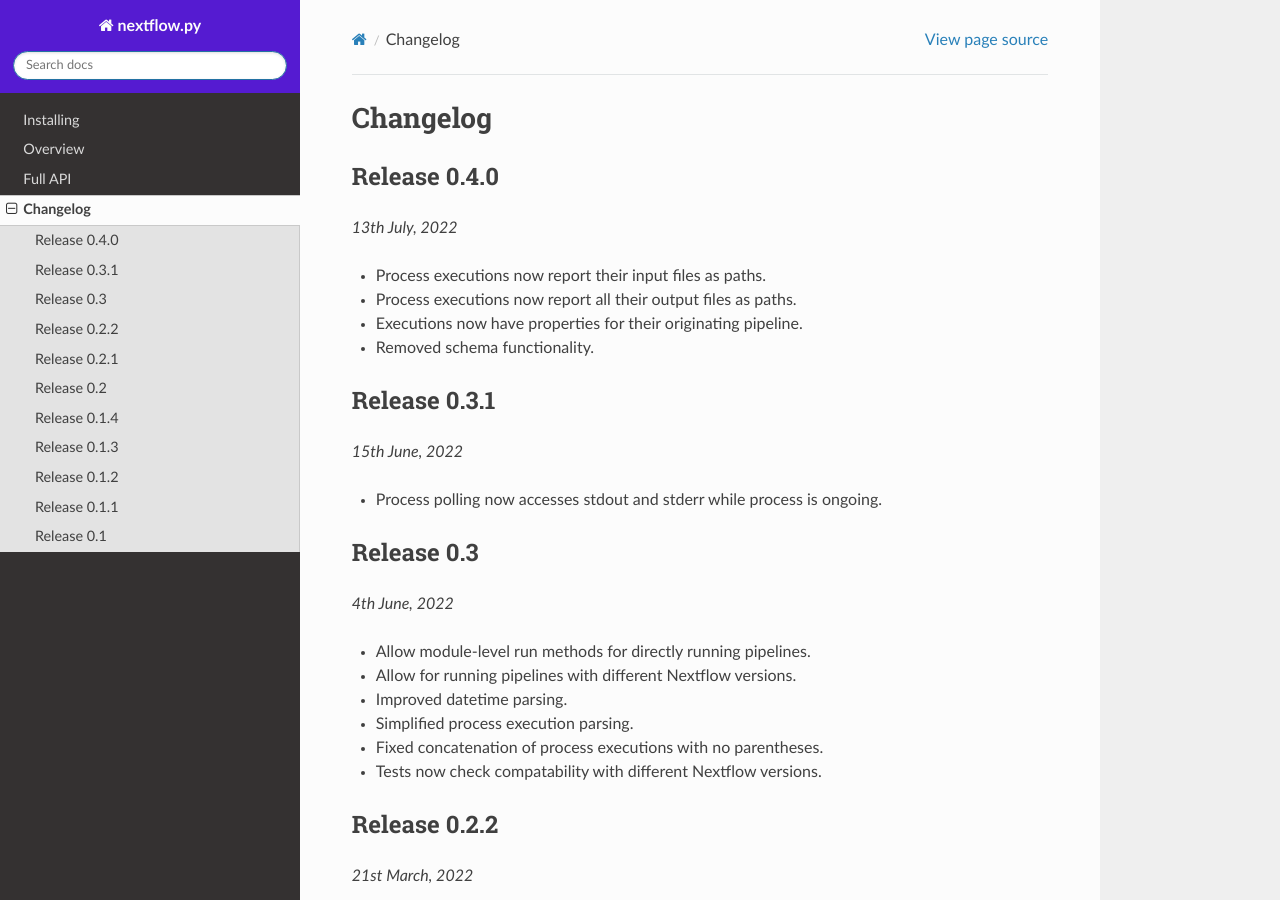
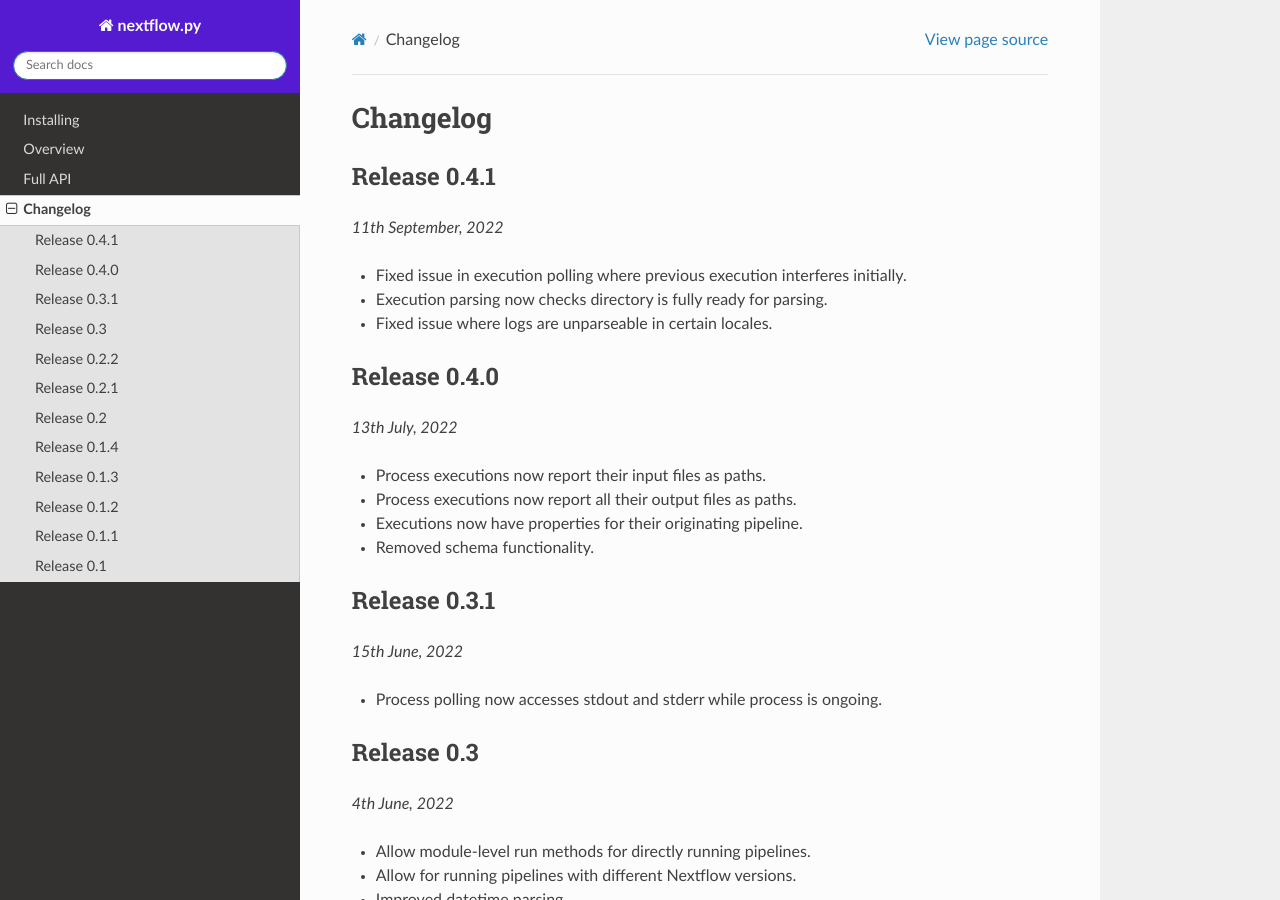
Before and after one commit to goodwright/nextflow.py, a Sphinx documentation site: the page built from docs/source/changelog.rst, in a window 1280 px wide and 900 px high. Built offline with Sphinx 7.4.7 and the Read the Docs theme 2.0.0, drawn with Linux system fonts in a browser that asks for light colours.

Commit message:
0.4.1 docs

```diff
--- a/docs/source/api.rst
+++ b/docs/source/api.rst
@@ -4,5 +4,4 @@ Full API
 .. toctree ::
 	api/pipeline
 	api/execution
-	api/parse
 	api/utils
--- a/docs/source/api/parse.rst
+++ /dev/null
@@ -1,6 +0,0 @@
-nextflow.parse
---------------
-
-.. automodule:: nextflow.parse
-	:members:
-	:inherited-members:
--- a/docs/source/changelog.rst
+++ b/docs/source/changelog.rst
@@ -1,5 +1,15 @@
 Changelog
 ---------
+
+Release 0.4.1
+~~~~~~~~~~~~~
+
+`11th September, 2022`
+
+* Fixed issue in execution polling where previous execution interferes initially.
+* Execution parsing now checks directory is fully ready for parsing.
+* Fixed issue where logs are unparseable in certain locales.
+
 
 Release 0.4.0
 ~~~~~~~~~~~~~
```
Also changed, not shown: README.rst (+13 -0 lines).
